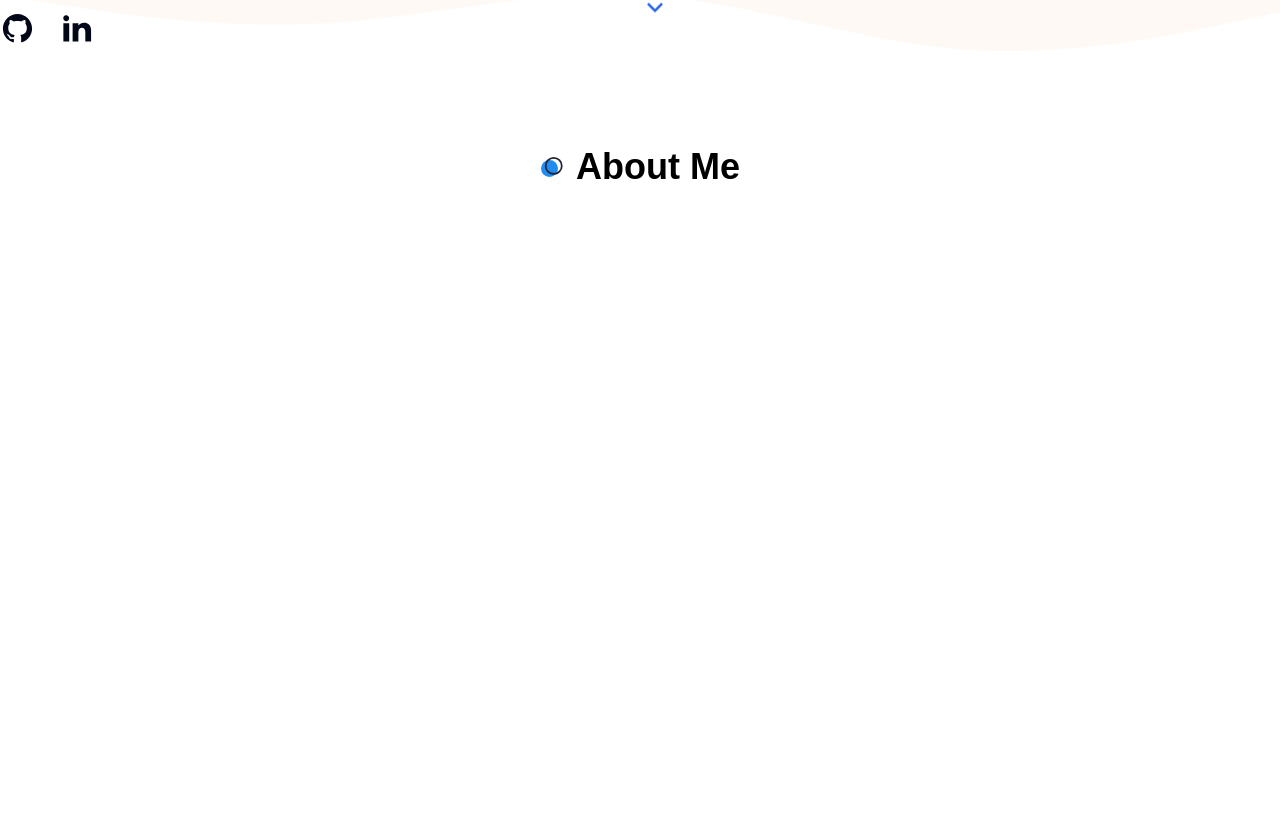
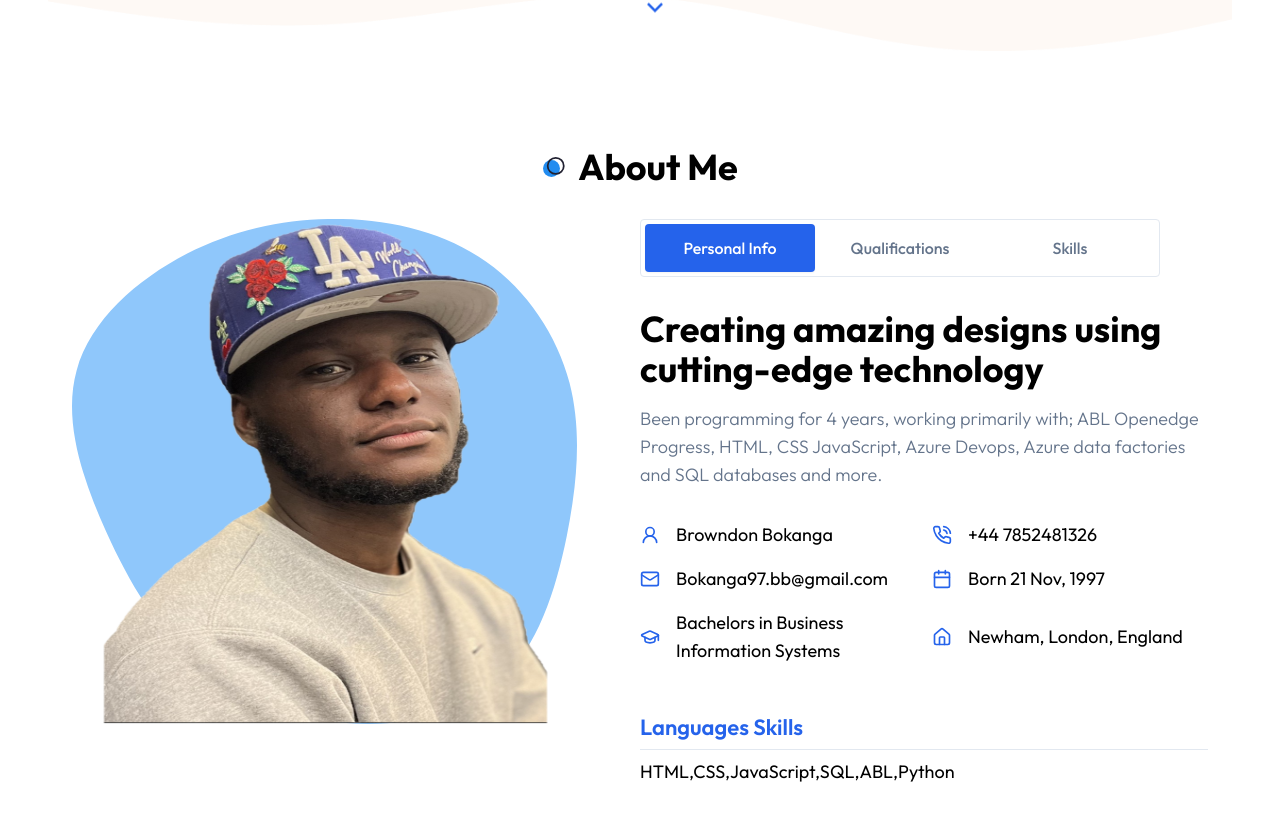
Before and after one commit to Bdon1997/Portfolio, a Next.js app: page / in a window 1280 px wide. Shown: the part 722-1542 px from the top of the page. Built offline with nearby package versions, Linux system fonts and the light colour scheme.

Commit message:
added the qualification section to my portfolio

```diff
--- a/app/globals.css
+++ b/app/globals.css
@@ -98,6 +98,20 @@
   @apply text-6xl xl:text-[72px] xl:leading-[80px] tracking-[-2px] font-bold;
 }
 
+.h2 {
+  @apply text-4xl font-bold;
+}
+
+
+.h3 {
+  @apply text-4xl font-bold;
+}
+
+.h4 {
+  @apply text-[22px] font-semibold;
+}
+
+
 .section-title {
   @apply text-4xl font-bold relative w-max flex items-center justify-between gap-x-3
   before:bg-dots_light before:dark:bg-dots_dark before:bg-no-repeat before:bg-center
--- a/app/layout.jsx
+++ b/app/layout.jsx
@@ -1,4 +1,5 @@
 import localFont from "next/font/local";
+import {Outfit} from 'next/font/google';
 import "./globals.css";
 
 // Components
@@ -8,16 +9,8 @@
 import { ThemeProvider } from "@/components/ThemeProvider";
 
 
-const geistSans = localFont({
-  src: "./fonts/GeistVF.woff",
-  variable: "--font-geist-sans",
-  weight: "100 900",
-});
-const geistMono = localFont({
-  src: "./fonts/GeistMonoVF.woff",
-  variable: "--font-geist-mono",
-  weight: "100 900",
-});
+
+const outfit = Outfit({subsets: ['latin']});
 
 export const metadata = {
   title: "Browndon's Portfolio",
@@ -27,7 +20,7 @@
 export default function RootLayout({ children }) {
   return (
     <html lang="en" suppressHydrationWarning>
-      <body className={`${geistSans.variable} ${geistMono.variable} antialiased`}>
+      <body className={outfit.className}>
         <ThemeProvider attribute="class" defaultTheme="light">
           <Header />
           {children}
--- a/app/page.jsx
+++ b/app/page.jsx
@@ -5,7 +5,7 @@
 
 export default function Home() {
   return (
-    <main>
+    <main className='xl:px-12 2xl:px-6'>
       <Hero />
       <About />
     </main>
--- a/components/About.jsx
+++ b/components/About.jsx
@@ -14,7 +14,7 @@
     },
     {
         icon: <MailIcon size={20} />,
-        text: 'Bokanga@gmail.com',
+        text: 'Bokanga97.bb@gmail.com',
     },
     {
         icon: <Calendar size={20} />,
@@ -114,11 +114,58 @@
         return arr.find((item) => item.title === title);
     }
 
-    console.log(getData(qualificationData,'experience'));
   return (
     <section className='xl:h-[860px] pb-12 xl:py-24'>
-        <div className="container mx-auto">
-            <h2 className='section-title mb-8 xl:,b-26 text-center mx-auto'>About Me</h2>
+        <div className=" container mx-auto sm:px-6">
+            <h2 className='section-title mb-8 xl:mb-26 text-center mx-auto'>About Me</h2>
+            <div className='flex flex-col xl:flex-row'>
+                {/* Image */}
+                <div className='hidden xl:flex flex-1 relative'>
+                    <DevImg  containerStyles='bg-about_shape_light dark:bg-about_shape_dark w-[505px] h-[505px] bg-no-repeat relative' imgSrc='/hero/developer.png'/>
+                </div>
+                {/* tabs */}
+                <div className='flex-1'>
+                    <Tabs defaultValue='personal'>
+                        <TabsList className="w-full grid xl:grid-cols-3 xl:max-w-[520px] xl:border dark:border-none">
+                            <TabsTrigger className="w-[162px] xl:w-auto" value='personal'>Personal Info</TabsTrigger>
+                            <TabsTrigger className="w-[162px] xl:w-auto" value='qualification'>Qualifications</TabsTrigger>
+                            <TabsTrigger className="w-[162px] xl:w-auto" value='skills'>Skills</TabsTrigger>
+                        </TabsList>
+                        <div className='text-lg mt-12 xl:mt-8'>
+                            {/* personal */}
+                            <TabsContent value='personal'>
+                                <div className='text-center xl:text-left'>
+                                    <h3 className='h3 mb-4'>
+                                        Creating amazing designs using cutting-edge technology
+                                    </h3>
+                                    <p className='subtitle max-auto xl:mx-0'>
+                                        Been programming for 4 years, working primarily with; ABL Openedge Progress, HTML, CSS JavaScript, Azure Devops, Azure data factories and SQL databases and more.
+                                    </p>
+                                    {/* Icons */}
+                                    <div className='grid xl:grid-cols-2 gap-4 mb-12'>
+                                        {infoData.map((item, index) => {
+                                            return (
+                                            <div className='flex items-center gap-x-4 mx-auto xl:mx-0' key={index}>
+                                                <div className='text-primary'>{item.icon}</div>
+                                                <div>{item.text}</div>
+                                            </div>
+                                            )
+                                        })}
+                                    </div>
+                                    {/* Languages */}
+                                    <div className='flex flex-col gap-y-2'>
+                                        <div className='text-primary h4'>Languages Skills</div>
+                                        <div className="border-b border-border"></div>
+                                        <div>HTML,CSS,JavaScript,SQL,ABL,Python</div>
+                                    </div>
+                                </div>
+                            </TabsContent>
+                            <TabsContent value='qualification'>qualification Info</TabsContent>
+                            <TabsContent value='skills'>Skills Info</TabsContent>
+                        </div>
+                    </Tabs>
+                </div>
+            </div>
         </div>
     </section>
   )
--- a/components/Header.jsx
+++ b/components/Header.jsx
@@ -27,7 +27,7 @@
                     ? 'py-4 bg-white shadow-lg dark:bg-accent'
                     : 'py-6 dark:bg-transparent'
             } sticky top-0 z-30 transition-all ${pathname === '/' && 'bg-[#fef9f5]'}`} >
-            <div className="container mx-auto">
+            <div className="container mx-auto sm:px-6">
                 <div className='flex justify-between items-center'>
                     <Logo />
                     <div className='flex items-center gap-x-6'>
--- a/components/Hero.jsx
+++ b/components/Hero.jsx
@@ -15,8 +15,8 @@
 
 const Hero = () => {
   return (
-  <section className='py-12 xl:py-24 h-[84vh] xl:pt-28 bg-hero bg-cover bg-no-repeat bg-bottom dark:bg-none'>
-    <div className="container mx-auto">
+  <section className='py-6 xl:py-24 h-[84vh] xl:pt-8 bg-hero bg-cover bg-no-repeat bg-bottom dark:bg-none'>
+    <div className="container mx-auto ">
         <div className='flex justify-between gap-x-8'>
             {/* text */}
             <div className='flex max-w-[600px] flex-col justify-center mx-auto xl:mx-0 text-center xl:text-left'>
--- a/components/ui/tabs.jsx
+++ b/components/ui/tabs.jsx
@@ -11,7 +11,7 @@
   <TabsPrimitive.List
     ref={ref}
     className={cn(
-      "inline-flex h-10 items-center justify-center rounded-md bg-muted p-1 text-muted-foreground",
+      "inline-flex items-center justify-center xl:bg-white p-1 text-muted-foreground rounded dark:md:bg-secondary",
       className
     )}
     {...props} />
@@ -22,7 +22,7 @@
   <TabsPrimitive.Trigger
     ref={ref}
     className={cn(
-      "inline-flex items-center justify-center whitespace-nowrap rounded-sm px-3 py-1.5 text-sm font-medium ring-offset-background transition-all focus-visible:outline-none focus-visible:ring-2 focus-visible:ring-ring focus-visible:ring-offset-2 disabled:pointer-events-none disabled:opacity-50 data-[state=active]:bg-background data-[state=active]:text-foreground data-[state=active]:shadow-sm",
+      'inline-flex items-center justify-center whitespace-nowrap rounded px-3 py-1.5 text-base font-medium ring-offset-background transition-all focus-visible:outline-none focus-visible:ring-2 focus-visible:ring-ring focus-visible:ring-offset-2 disabled:pointer-events-none disabled:opacity-50 data-[state=active]:bg-primary data-[state=active]:text-white data-[state=active]:shadow-sm h-[48px]',
       className
     )}
     {...props} />
--- a/tailwind.config.js
+++ b/tailwind.config.js
@@ -60,6 +60,8 @@
 			hero_shape: 'url(/hero/shape-1.svg)',
 			hero_shape2_light: 'url(/hero/shape-2-light.svg)',
 			hero_shape2_dark: 'url(/hero/shape-2-dark.svg)',
+			about_shape_light: 'url(/about/shape-light.svg)',
+			about_shape_dark: 'url(/about/shape-dark.svg)',
 			dots_light: 'url(/dots-light.svg)',
 			dots_dark: 'url(/dots-dark.svg)',
 
```
Also changed, not shown: public/about/shape-light.svg, public/dots-dark.svg.
